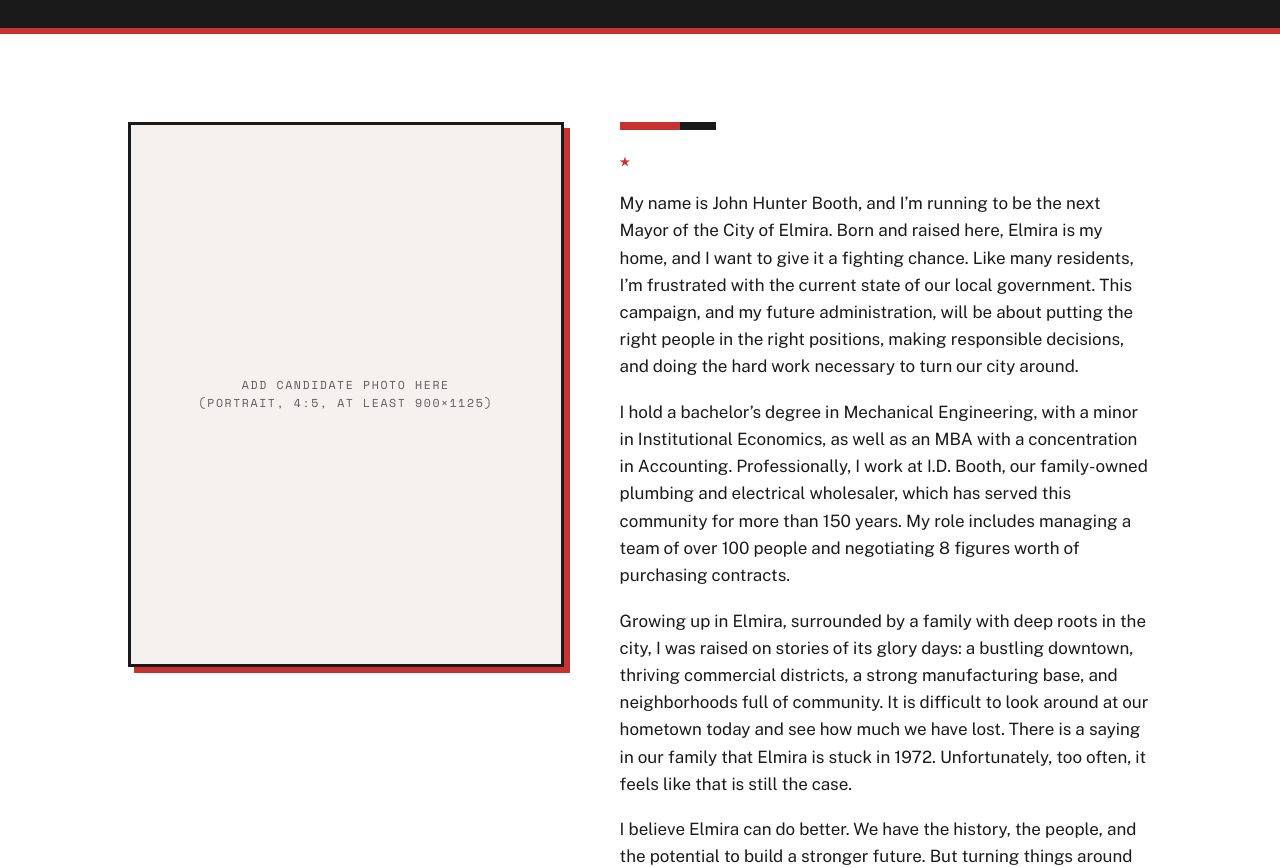
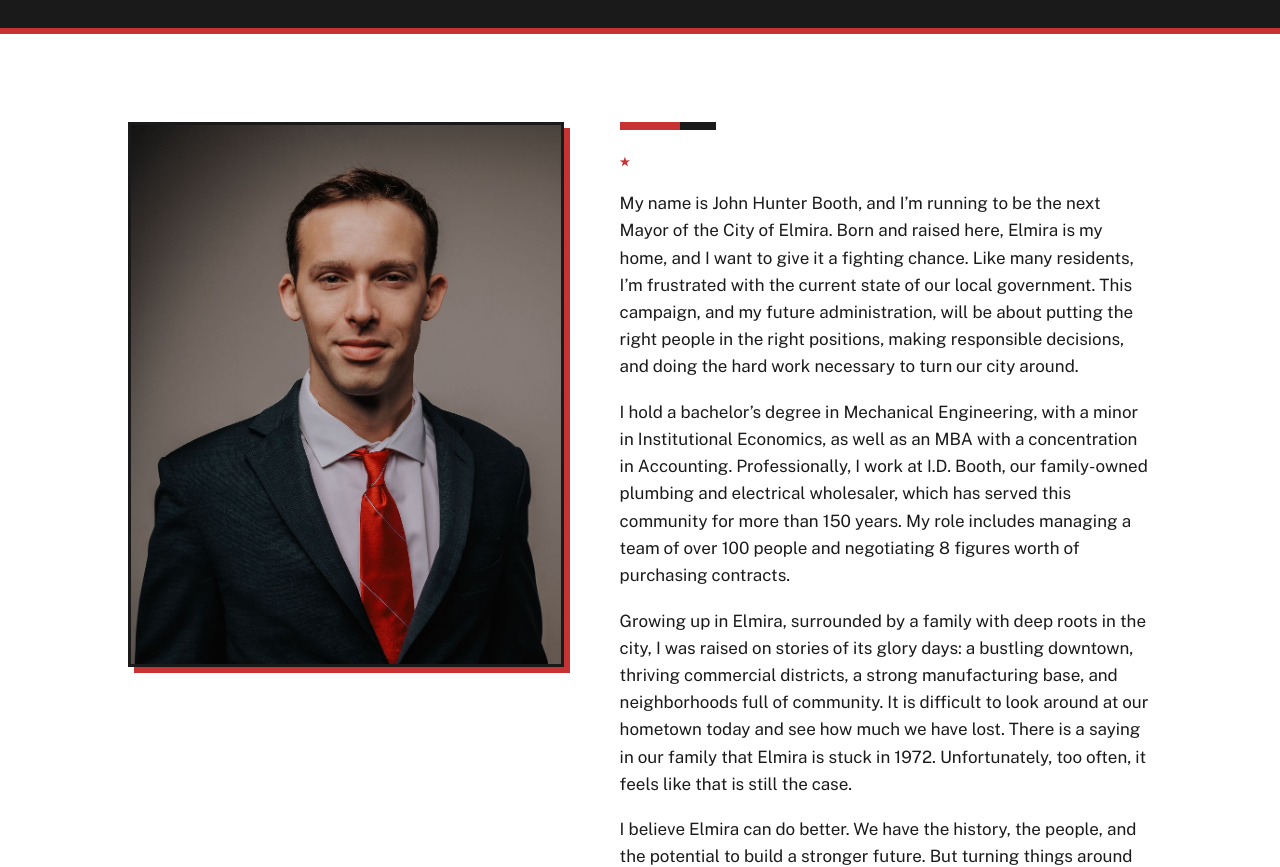
Before and after one commit to booth4mayor/Campaign_site, a plain HTML site: page about.html in a window 1280 px wide. Shown: the part 380-1247 px from the top of the page. Drawn offline with nearby package versions, Linux system fonts and the light colour scheme.

Commit message:
Replace placeholder with candidate photo
Updated candidate photo section with image.

```diff
--- a/about.html
+++ b/about.html
@@ -559,6 +559,8 @@ table.dtable td.good{color:#1F6F3D}
 /* brand-accurate social logos */
 .social[data-social="facebook"] svg,.foot-social a[data-social="facebook"] svg{fill:#1877F2}
 .social[data-social="instagram"] svg,.foot-social a[data-social="instagram"] svg{fill:url(#ig-grad)}
+.portrait{padding:0;overflow:hidden}
+.portrait img{width:100%;height:100%;object-fit:cover;object-position:center 12%}
 </style>
 </head>
 <body>
@@ -595,7 +597,7 @@ table.dtable td.good{color:#1F6F3D}
 
 <section>
   <div class="wrap bio">
-    <div class="portrait">Add candidate photo here<br>(portrait, 4:5, at least 900&times;1125)</div>
+    <div class="portrait"><img src="assets/candidate.jpg" width="923" height="1385" alt="John Hunter Booth, candidate for Mayor of Elmira"></div>
     <div class="prose">
       <div class="rule-stripes"></div>
       <p class="eyebrow"></p>
```
